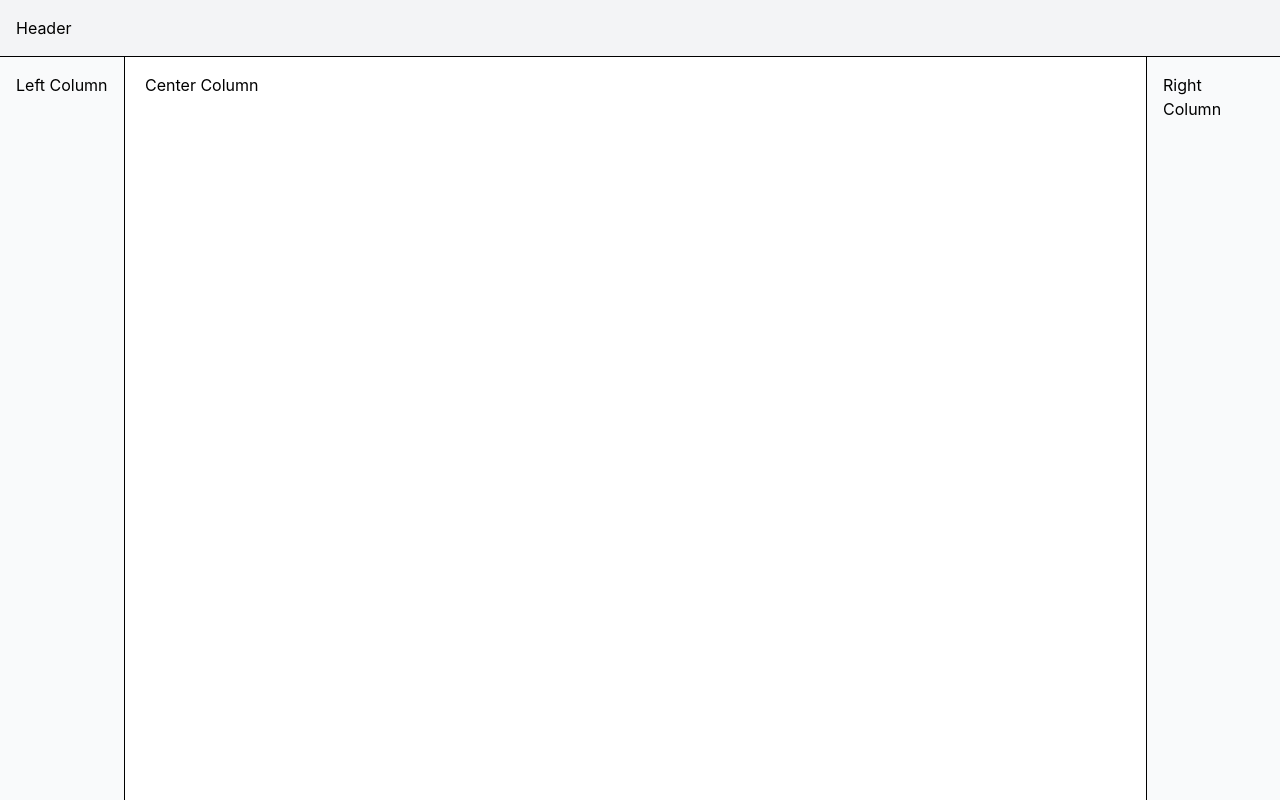
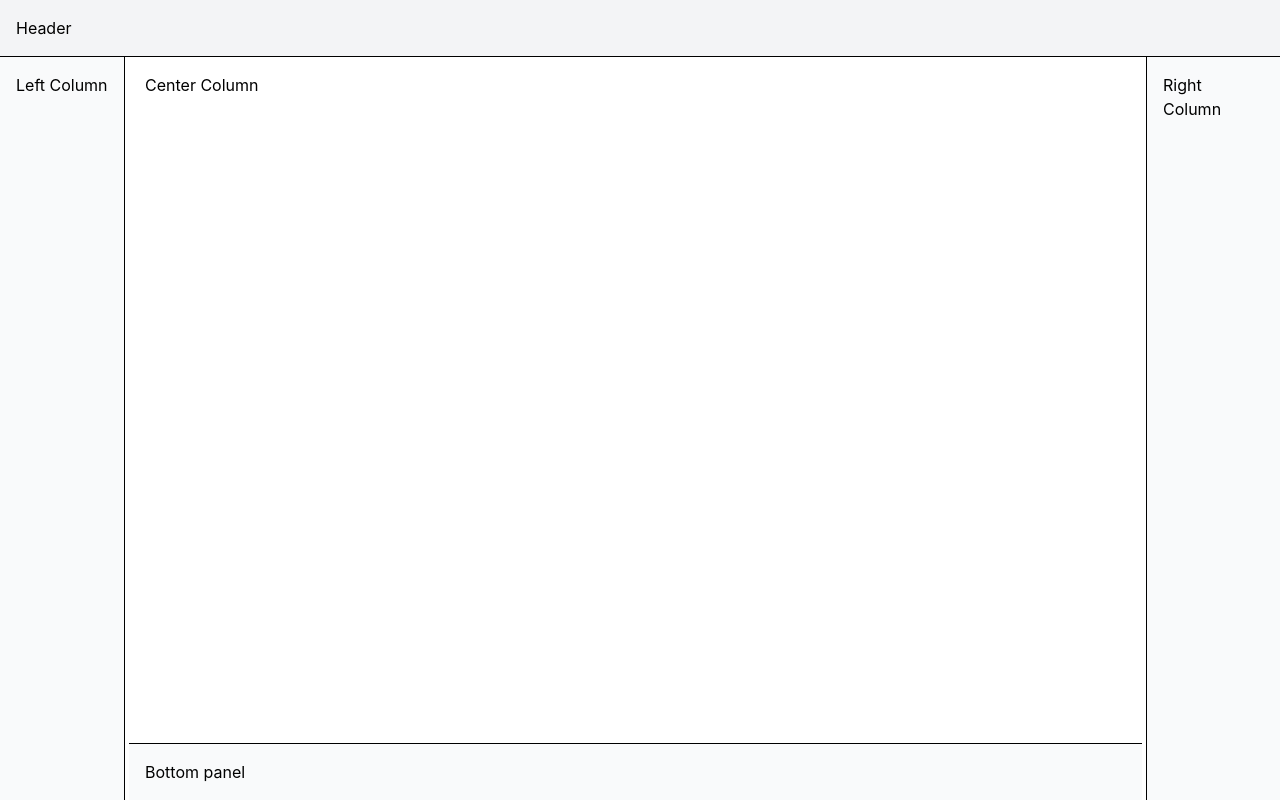
Before and after one commit to personal-island9353/pico-ide, a React (Vite) app: page / in a window 1280 px wide. Built offline with nearby package versions, Linux system fonts and the light colour scheme.

Commit message:
Add flexible Content component with adjustable bottom panel; integrate into Layout

```diff
--- /dev/null
+++ b/src/components/layout/Content.tsx
@@ -0,0 +1,68 @@
+import {
+  useCallback,
+  useEffect,
+  useLayoutEffect,
+  useRef,
+  useState,
+} from "react";
+
+function Content() {
+  const [height, setHeight] = useState<number | undefined>(undefined);
+  const isResizing = useRef(false);
+  const sidebarRef = useRef<HTMLDivElement>(null);
+
+  useLayoutEffect(() => {
+    if (sidebarRef.current) {
+      setHeight(sidebarRef.current.offsetHeight);
+    }
+  }, []);
+
+  const resize = useCallback((e: MouseEvent) => {
+    if (isResizing.current) {
+      const newHeight = window.innerHeight - e.clientY;
+      setHeight(Math.max(100, Math.min(newHeight, window.innerHeight / 2)));
+    }
+  }, []);
+
+  const startResizing = useCallback(() => {
+    isResizing.current = true;
+    document.body.style.cursor = "col-resize";
+    document.body.style.userSelect = "none";
+  }, []);
+
+  const stopResizing = useCallback(() => {
+    isResizing.current = false;
+    document.body.style.cursor = "default";
+    document.body.style.userSelect = "auto";
+  }, []);
+
+  useEffect(() => {
+    window.addEventListener("mousemove", resize);
+    window.addEventListener("mouseup", stopResizing);
+    return () => {
+      window.removeEventListener("mousemove", resize);
+      window.removeEventListener("mouseup", stopResizing);
+    };
+  }, [resize, stopResizing]);
+
+  return (
+    <div className="flex flex-1 flex-col justify-between bg-white overflow-hidden">
+      <div className="w-full p-4">Center Column</div>
+      <div className="w-full">
+        <div
+          className="h-1 cursor-row-resize hover:bg-blue-400 active:bg-blue-600 transition-colors"
+          onMouseDown={startResizing}
+        />
+        <div
+          ref={sidebarRef}
+          style={{ height: height !== undefined ? `${height}px` : "auto" }}
+          className=" bg-gray-50 border-t p-4"
+        >
+          Bottom panel
+        </div>
+      </div>
+    </div>
+  );
+}
+
+export default Content;
--- a/src/components/layout/Layout.tsx
+++ b/src/components/layout/Layout.tsx
@@ -1,20 +1,17 @@
 import Header from "@components/layout/Header";
 import Sidebar from "@components/layout/Sidebar";
+import Content from "@components/layout/Content";
 
 function Layout() {
   return (
     <div className="flex flex-col h-screen overflow-hidden">
       <Header>Header</Header>
       <div className="flex flex-1 overflow-hidden">
-        <Sidebar side="left">
-          Left Column
-        </Sidebar>
+        <Sidebar side="left">Left Column</Sidebar>
 
-        <div className="flex-1 bg-white overflow-auto p-4">Center Column</div>
+        <Content />
 
-        <Sidebar side="right">
-          Right Column
-        </Sidebar>
+        <Sidebar side="right">Right Column</Sidebar>
       </div>
     </div>
   );
```
